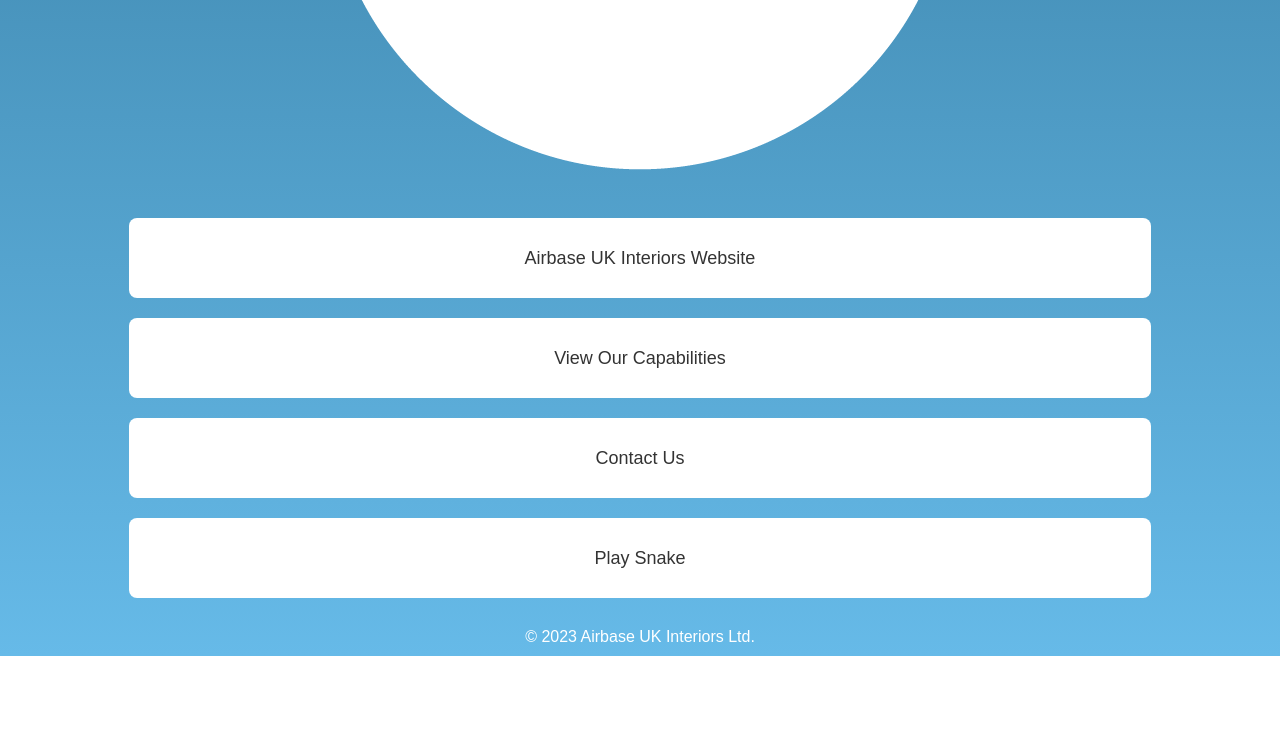
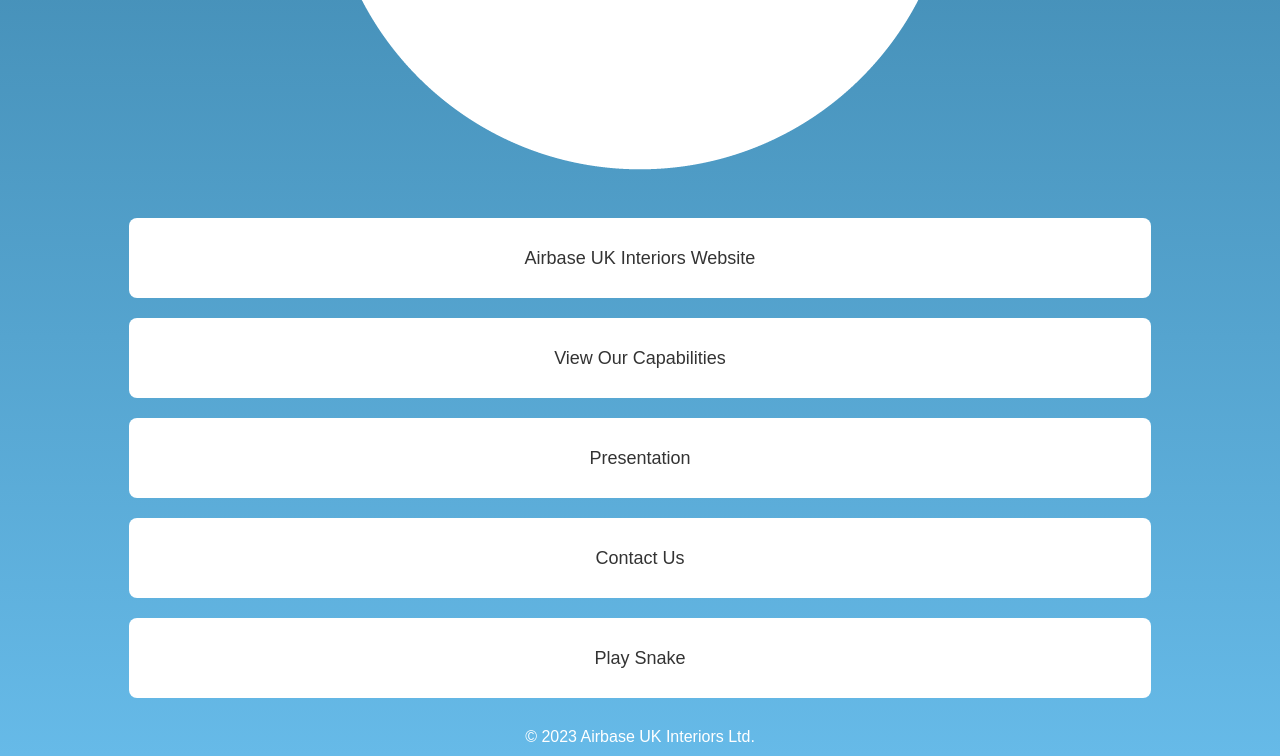
Before and after one commit to notstereomike/ab-hub, a plain HTML site: page index.html in a window 1280 px wide. Shown: the part 500-1256 px from the top of the page. Before the commit the page ends 1156 px from the top, so only its background shows below. Drawn offline with Linux system fonts and the light colour scheme.

Commit message:
Presentation Added

```diff
--- a/index.html
+++ b/index.html
@@ -37,6 +37,11 @@
 
                 <p>View Our Capabilities</p>
             </a>
+
+             <a href="./files/Hamburg presentation 2023.pdf" target="_blank" class="square">
+
+                <p>Presentation</p>
+            </a>
             <a href="mailto:enquiries@airbase.co.uk?subject=Airbase%20Enquiry%20-%20Hamburg" target="_blank" class="square">
 
                 <p>Contact Us</p>
```
Also changed, not shown: 1 other file.
